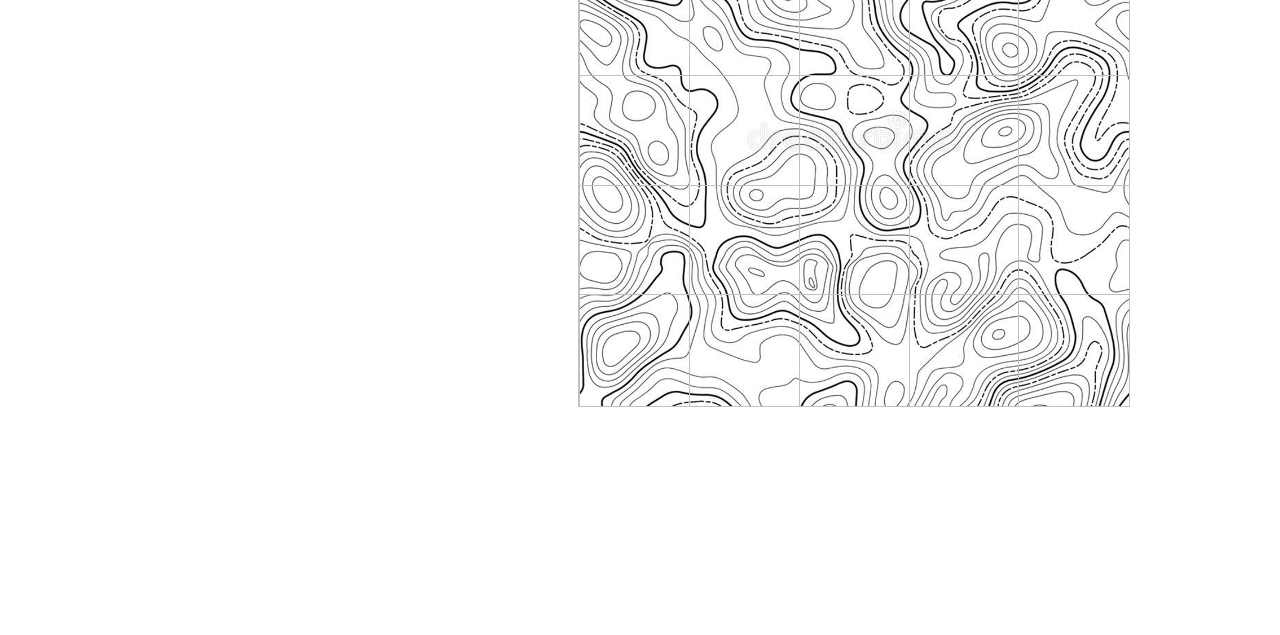
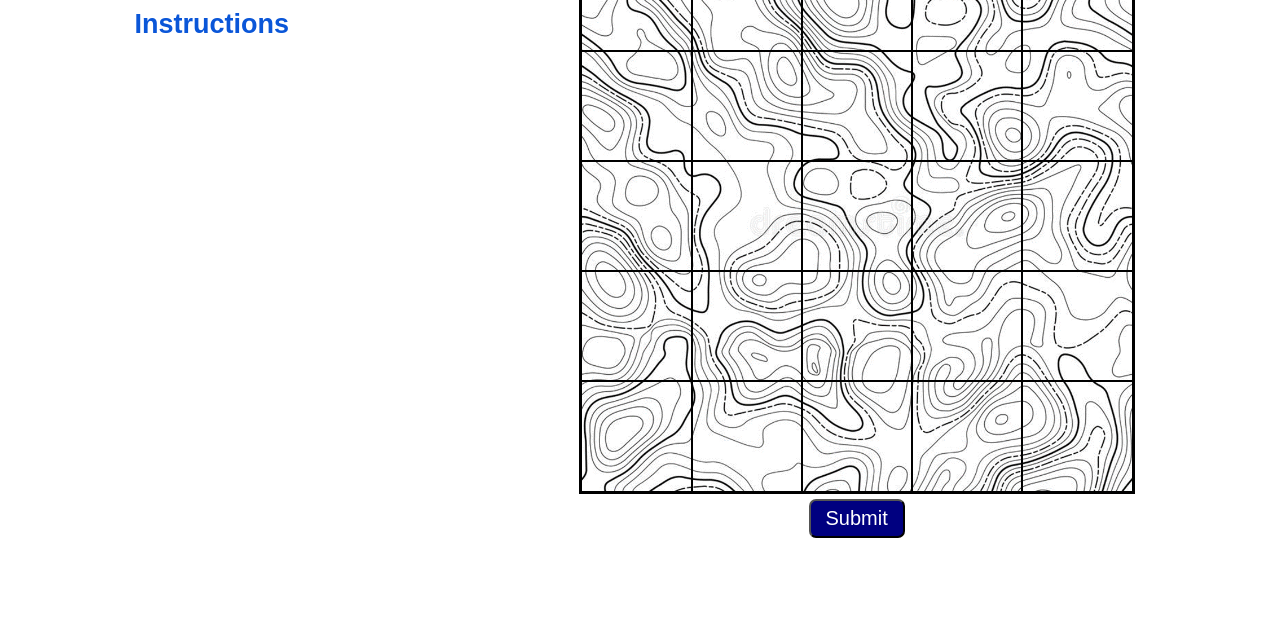
Before and after one commit to PyroTogepi/GeoMinesweeper, a plain HTML site: page index.html in a window 1280 px wide. Shown: the part 165-800 px from the top of the page. Drawn offline with Linux system fonts and the light colour scheme.

Commit message:
can (un)select cells

```diff
--- a/game.css
+++ b/game.css
@@ -17,8 +17,8 @@ html {
 }
 
 body {
-	/*margin: auto;*/
-	margin-top: 10px;
+	margin: auto;
+	/*margin-top: 10px;*/
 	width: 100%;
 	height: 100%;
 	padding-top: 10px;
@@ -41,12 +41,11 @@ body {
 	grid-area: board;
 }
 
+/* HEADER STYLES */
 h1 {
 	margin-top: 0;
 	text-align: center;
 }
-
-/* HEADER STYLES */
 
 side {
 	/*margin: auto;*/
@@ -79,13 +78,26 @@ main {
 	/*width: var(--board-size);*/
 	/*height: var(--board-size);*/
 	overflow: hidden;
-	border: silver 1px solid;
+	border: black 3px solid;
 }
 
 .cell {
-	margin: -1px;
-	border-top: silver 1px solid;
-	border-left: silver 1px solid;
+	/*margin: -1px;*/
+	border: black 1.5px solid;
 	width: 100%;
 	height: 100%;
 }
+
+
+
+/* ELEMENT STYLES */
+
+button {
+  background-color: navy;
+  color: white;
+  font-size: 20px;
+  padding: 6px 15px 6px 15px;
+  margin: 5px;
+  border-radius: 7px;
+  cursor: pointer;
+}
--- a/game.js
+++ b/game.js
@@ -7,10 +7,12 @@ const BOARD_SIZE = 600;
 const CELL_SIZE = BOARD_SIZE / size;
 const CELL_SIZE_PX = String(CELL_SIZE) + "px";
 const ORD_LOWER_A = 97;
-const GRID_BORDER_STYLE = "silver 2px solid";
+// const GRID_BORDER_STYLE = "silver 2px solid";
 
 // Holds DOM elements that don’t change, to avoid repeatedly querying the DOM
 var dom = {};
+
+var selectedCellIds = new Set([]);
 
 // ================================================
 // EVENTS
@@ -29,6 +31,10 @@ Util.events(document, {
 		// Element refs
 		dom.controlColumn = Util.one("#controls"); // example
 
+		Util.one("#submit").onclick = function() {
+			console.log("submit")
+		}
+			//TODO
 	},
 
 	// Keyboard events arrive here
@@ -63,21 +69,16 @@ var createNewBoard = function(rows, cols, img, x, y) {
 			cell.className = "cell";
 			cell.id = rowColToCell(r, c);
 
-			if (c == 0) {
-				cell.style.borderLeft = GRID_BORDER_STYLE;
-			}
-			if (c == cols - 1) {
-				cell.style.borderRight = GRID_BORDER_STYLE;
-			}
-			if (r == 0) {
-				cell.style.borderTop = GRID_BORDER_STYLE;
-			}
-			if (r == rows - 1) {
-				cell.style.borderBottom = GRID_BORDER_STYLE;
-			}
-
 			cell.addEventListener("click", function(evt) {
-			    cell.style.backgroundColor = "white";
+				if (selectedCellIds.has(cell.id)) {
+					selectedCellIds.delete(cell.id);
+					cell.style.backgroundColor = "transparent";
+					cell.style.opacity = "1";
+				} else {
+					selectedCellIds.add(cell.id);
+					cell.style.backgroundColor = "green";
+					cell.style.opacity = "0.25";
+				}
 			});
 
 			boardDiv.appendChild(cell);
@@ -88,3 +89,8 @@ var createNewBoard = function(rows, cols, img, x, y) {
 var rowColToCell = function(row, col) {
 	return row + "-" + col;
 }
+
+// Getting value of specific style property
+var findStyle = function(div, property) {
+	return getComputedStyle(div).getPropertyValue(property);
+}
--- a/index.html
+++ b/index.html
@@ -31,6 +31,7 @@
 
 		<main class="ui-board">
 		  <div class="board" id="boardDiv"></div>
+		  <button id="submit">Submit</button>
 		</main>
 	</div>
 </body>
```
